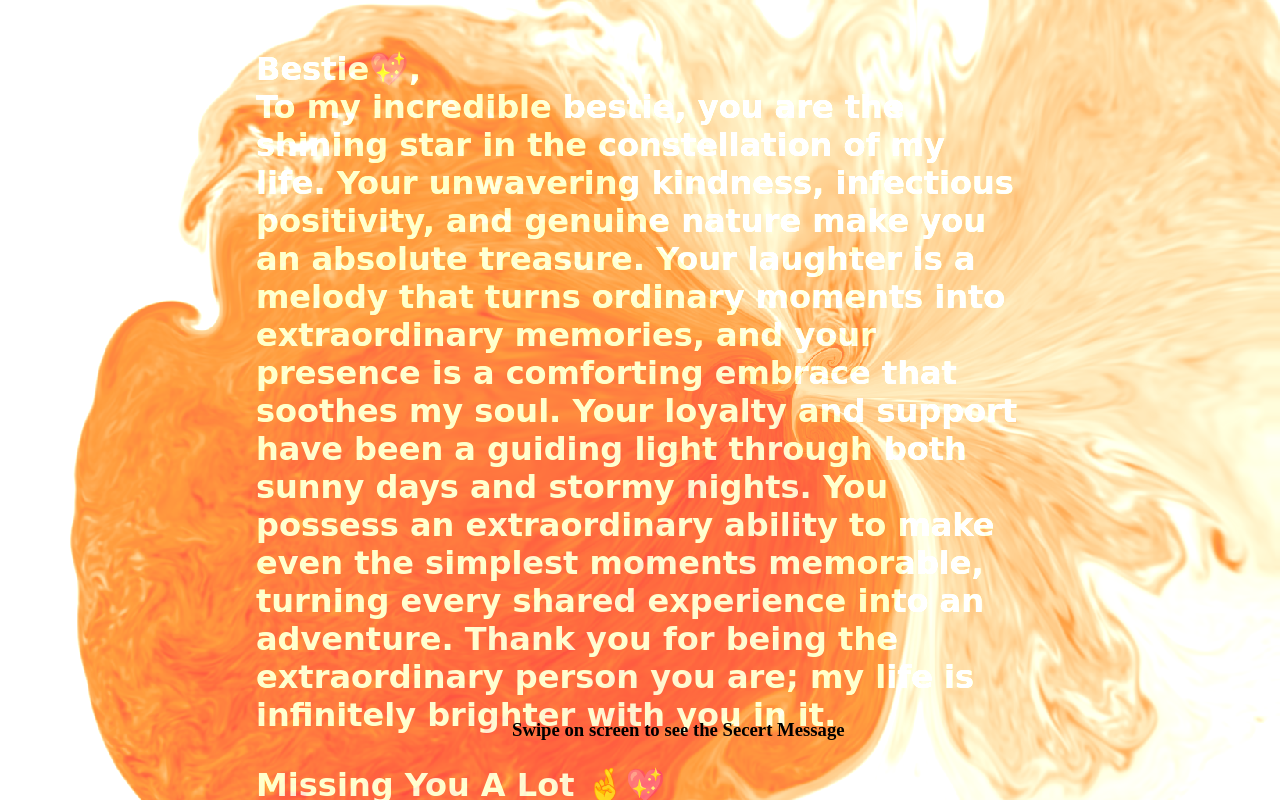
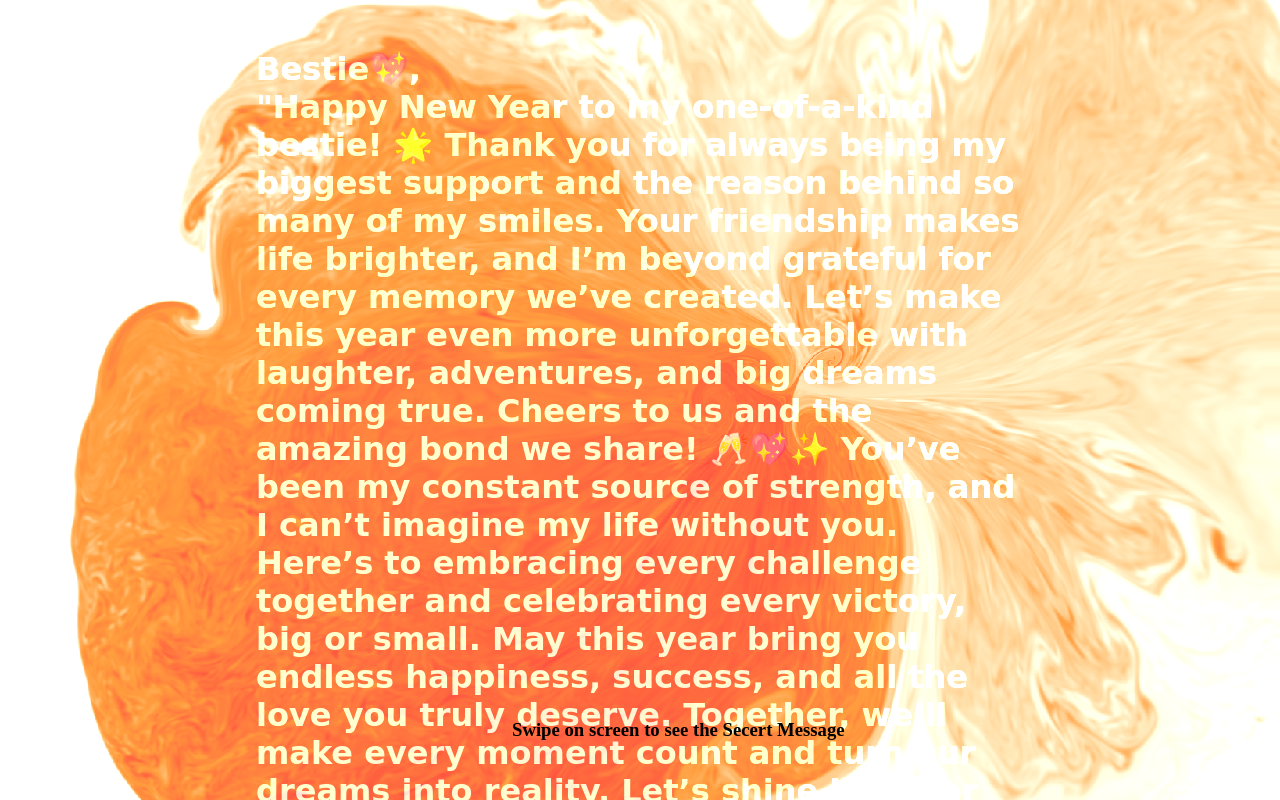
Before and after one commit to latishcoder/special-day, a plain HTML site: page new.html in a window 1280 px wide. Drawn offline with Linux system fonts and the light colour scheme; animation ran at ten frames a second.

Commit message:
happy new year is done

```diff
--- a/new.html
+++ b/new.html
@@ -171,12 +171,9 @@
 
             Bestie💖,
           <br />
-          To my incredible bestie, you are the shining star in the constellation of my life.
-          Your unwavering kindness, infectious positivity, and genuine nature make you an absolute treasure.
-          Your laughter is a melody that turns ordinary moments into extraordinary memories,
-          and your presence is a comforting embrace that soothes my soul. Your loyalty and
-          support have been a guiding light through both sunny days and stormy nights.
-          You possess an extraordinary ability to make even the simplest moments memorable, turning every shared experience into an adventure.             Thank you for being the extraordinary person you are; my life is infinitely brighter with you in it.
+          "Happy New Year to my one-of-a-kind bestie! 🌟 Thank you for always being my biggest support and the reason behind so many of my smiles. Your friendship makes life brighter, and I’m beyond grateful for every memory we’ve created. Let’s make this year even more unforgettable with laughter, adventures, and big dreams coming true. Cheers to us and the amazing bond we share! 🥂💖✨
+
+          You’ve been my constant source of strength, and I can’t imagine my life without you. Here’s to embracing every challenge together and celebrating every victory, big or small. May this year bring you endless happiness, success, and all the love you truly deserve. Together, we’ll make every moment count and turn our dreams into reality. Let’s shine brighter than ever in the year ahead! ✨🎉"
         </p>
         <p>Missing You A Lot 🤞💖</p>
       </div>
```
Also changed, not shown: index.html (+1 -1 lines).
